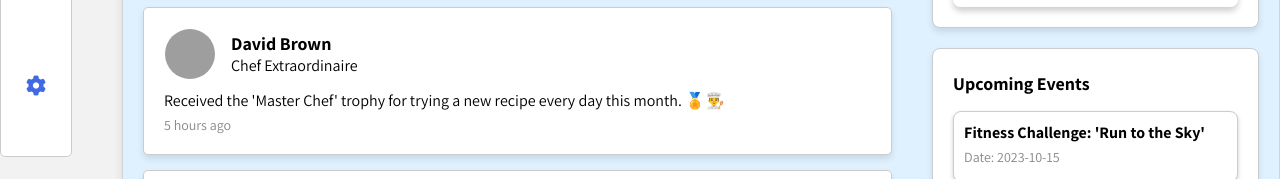
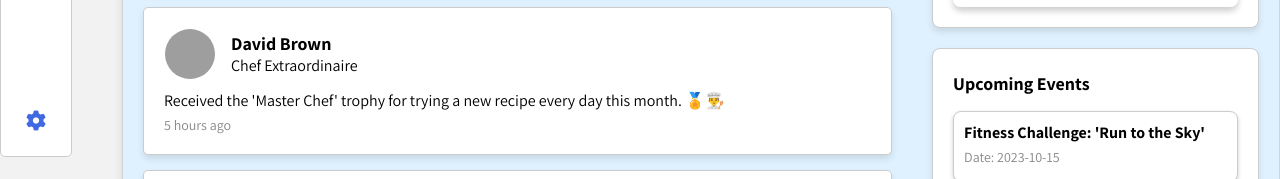
Before and after one commit to joseph-johnson27001/habits_tracker, a Vue app: page / in a window 1280 px wide. Shown: the part 621-800 px from the top of the page. Built offline with nearby package versions, Linux system fonts and the light colour scheme; grey boxes are pictures that could not be loaded.

Commit message:
Settings icon fix

```diff
--- a/src/components/Sidebar/Sidebar.vue
+++ b/src/components/Sidebar/Sidebar.vue
@@ -49,5 +49,6 @@ export default {
 
 .sidebar-item.settings {
   margin-top: auto;
+  margin-bottom: 0px;
 }
 </style>
```
